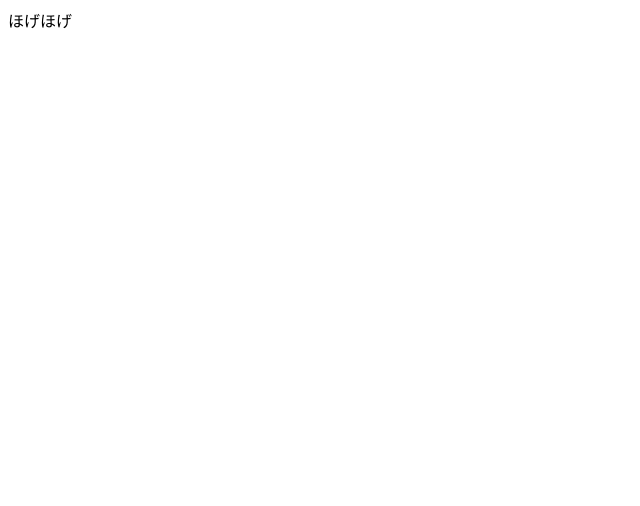
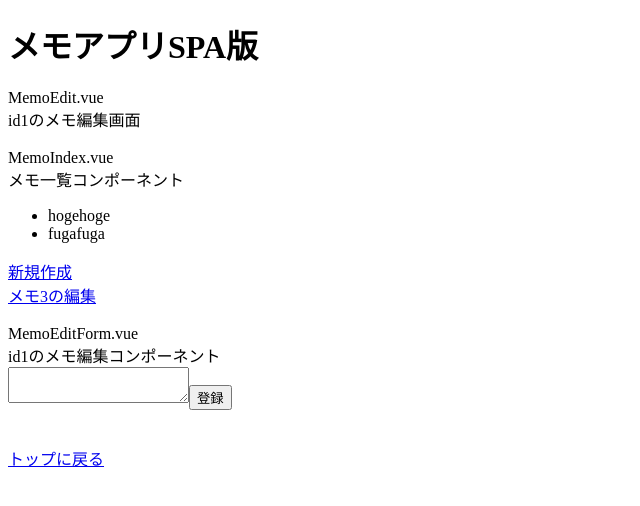
Before and after one commit to ogawa-tomo/memo-spa, a Vue app: page /memos/1/edit in a window 1280 px wide. Before the commit this address had no page. Shown: the top 506 px of the page, without its empty margins (0-640 px from the left). Built offline with nearby package versions, Linux system fonts and the light colour scheme.

Commit message:
メモの追加

```diff
--- a/src/App.vue
+++ b/src/App.vue
@@ -1 +1,12 @@
-<template>ほげほげ</template>
+<script setup>
+import { RouterView } from 'vue-router'
+</script>
+
+<template>
+  <header>
+    <h1>メモアプリSPA版</h1>
+  </header>
+  <div>
+    <RouterView />
+  </div>
+</template>
--- /dev/null
+++ b/src/components/MemoEditForm.vue
@@ -0,0 +1,22 @@
+<script setup>
+import { ref } from 'vue'
+import { useMemosStore } from '@/stores/memos'
+
+const props = defineProps({ id: Number })
+const memosStore = useMemosStore()
+const content = ref('')
+const onUpdate = () => {
+  memosStore.update(props.id, content.value)
+  content.value = ''
+}
+</script>
+
+<template>
+  MemoEditForm.vue<br />
+  <span v-if="props.id">id{{ props.id }}のメモ編集コンポーネント</span>
+  <span v-else>メモ作成コンポーネント</span><br />
+  <form @submit.prevent="onUpdate">
+    <textarea v-model="content"></textarea>
+    <button>登録</button>
+  </form>
+</template>
--- /dev/null
+++ b/src/components/MemoIndex.vue
@@ -0,0 +1,23 @@
+<script setup>
+import { computed } from 'vue'
+import { RouterLink } from 'vue-router'
+import { useMemosStore } from '@/stores/memos'
+
+const memosStore = useMemosStore()
+const memos = computed(() => {
+  return memosStore.memos
+})
+</script>
+
+<template>
+  MemoIndex.vue<br />
+  メモ一覧コンポーネント<br />
+  <ul>
+    <li v-for="memo in memos" :key="memo.id">
+      {{ memo.content }}
+    </li>
+  </ul>
+
+  <RouterLink :to="{ name: 'MemoNew' }">新規作成</RouterLink><br />
+  <RouterLink :to="{ name: 'MemoEdit', params: { id: 3 } }">メモ3の編集</RouterLink><br />
+</template>
--- a/src/router/index.js
+++ b/src/router/index.js
@@ -1,8 +1,33 @@
 import { createRouter, createWebHistory } from 'vue-router'
+import AppTop from '@/views/AppTop.vue'
 
 const router = createRouter({
   history: createWebHistory(import.meta.env.BASE_URL),
-  routes: []
+  routes: [
+    {
+      path: '/',
+      name: 'AppTop',
+      component: AppTop
+    },
+    {
+      path: '/memos/:id/edit',
+      name: 'MemoEdit',
+      component: () => {
+        return import('@/views/MemoEdit.vue')
+      },
+      props: (routes) => {
+        const idNum = Number(routes.params.id)
+        return { id: idNum }
+      }
+    },
+    {
+      path: '/memos/new',
+      name: 'MemoNew',
+      component: () => {
+        return import('@/views/MemoNew.vue')
+      }
+    }
+  ]
 })
 
 export default router
--- /dev/null
+++ b/src/stores/memos.js
@@ -0,0 +1,28 @@
+import { ref } from 'vue'
+import { defineStore } from 'pinia'
+
+export const useMemosStore = defineStore('memos', () => {
+  const memos = ref([
+    { id: 1, content: 'hogehoge' },
+    { id: 2, content: 'fugafuga' }
+  ])
+  // const addMemo = (content) => {
+  //   const id = memos.value.length === 0 ? 1 : Math.max(...memos.value.map((memo) => memo.id))
+  //   memos.value.push({ id: id, content: content })
+  // }
+  const update = (id, content) => {
+    if (id) {
+      const memo = memos.value.find((memo) => memo.id === id)
+      memo.content = content
+    } else {
+      const id = memos.value.length === 0 ? 1 : Math.max(...memos.value.map((memo) => memo.id))
+      memos.value.push({ id: id, content: content })
+    }
+  }
+  const remove = (memo) => {
+    const idx = memos.value.indexOf(memo)
+    memos.value.splice(idx, 1)
+  }
+
+  return { memos, update, remove }
+})
--- /dev/null
+++ b/src/views/AppTop.vue
@@ -0,0 +1,11 @@
+<script setup>
+import MemoIndex from '@/components/MemoIndex.vue'
+</script>
+
+<template>
+  AppTop.vue<br />
+  トップ画面<br />
+  <br />
+  <MemoIndex /><br />
+  <br />
+</template>
--- /dev/null
+++ b/src/views/MemoEdit.vue
@@ -0,0 +1,16 @@
+<script setup>
+import MemoIndex from '@/components/MemoIndex.vue'
+import MemoEditForm from '../components/MemoEditForm.vue'
+
+const props = defineProps({ id: Number })
+</script>
+
+<template>
+  MemoEdit.vue<br />
+  id{{ props.id }}のメモ編集画面<br />
+  <br />
+  <MemoIndex /><br />
+  <MemoEditForm :id="props.id" /><br />
+  <br />
+  <RouterLink :to="{ name: 'AppTop' }">トップに戻る</RouterLink><br />
+</template>
--- /dev/null
+++ b/src/views/MemoNew.vue
@@ -0,0 +1,14 @@
+<script setup>
+import MemoIndex from '@/components/MemoIndex.vue'
+import MemoEditForm from '../components/MemoEditForm.vue'
+</script>
+
+<template>
+  MemoNew.vue<br />
+  メモ新規作成画面<br />
+  <br />
+  <MemoIndex /><br />
+  <MemoEditForm /><br />
+  <br />
+  <RouterLink :to="{ name: 'AppTop' }">トップに戻る</RouterLink><br />
+</template>
```
Also changed, not shown: src/stores/counter.js (deleted, +0 -12 lines).
